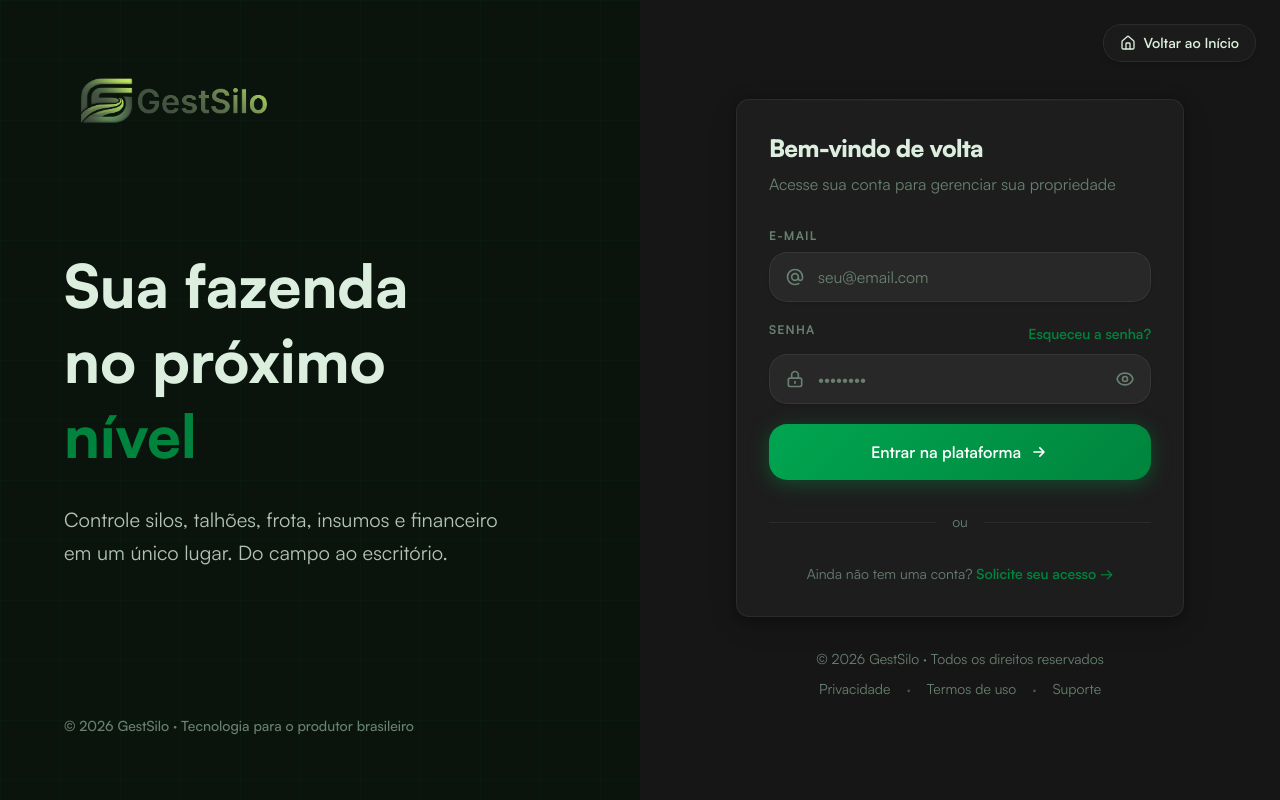
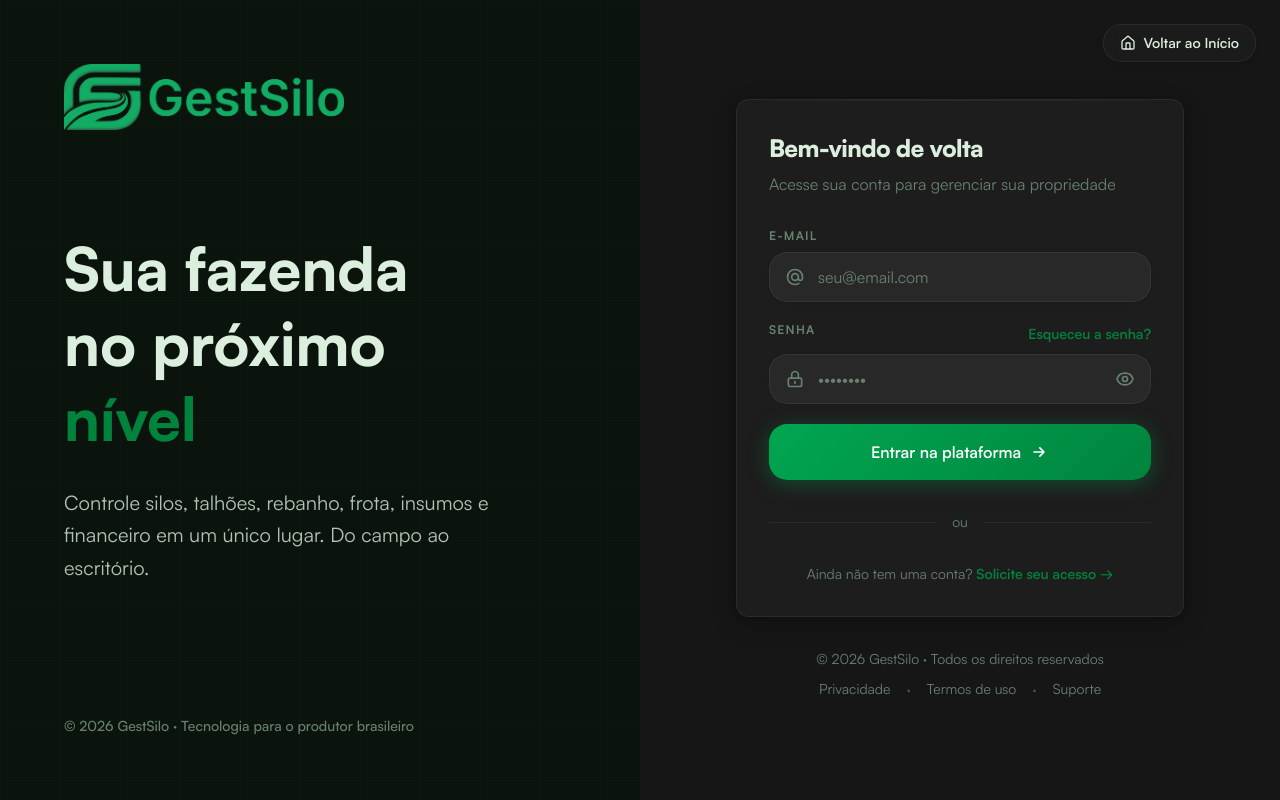
Before and after one commit to souzamarcim18-sketch/GestSIlo-Pro, a Next.js app: page /login in a window 1280 px wide. Built offline with nearby package versions, Linux system fonts and the light colour scheme; no server answers.

Commit message:
fix: correcoes

```diff
--- a/app/login/page.tsx
+++ b/app/login/page.tsx
@@ -159,10 +159,10 @@ export default function LoginPage() {
         {/* Logo horizontal (padrão do footer/navbar) */}
         <div className="relative z-10 flex items-center">
           <Image
-            src="/logo_degrad-hor.png"
+            src="/logo_verde.png"
             alt="GestSilo"
-            width={220}
-            height={55}
+            width={280}
+            height={70}
             className="object-contain brightness-130"
             priority
           />
@@ -178,7 +178,7 @@ export default function LoginPage() {
               <span className="text-brand-primary">nível</span>
             </p>
             <p className="text-xl leading-relaxed max-w-md text-foreground/80">
-              Controle silos, talhões, frota, insumos e financeiro em um único lugar. Do campo ao escritório.
+              Controle silos, talhões, rebanho, frota, insumos e financeiro em um único lugar. Do campo ao escritório.
             </p>
           </div>
         </div>
```
